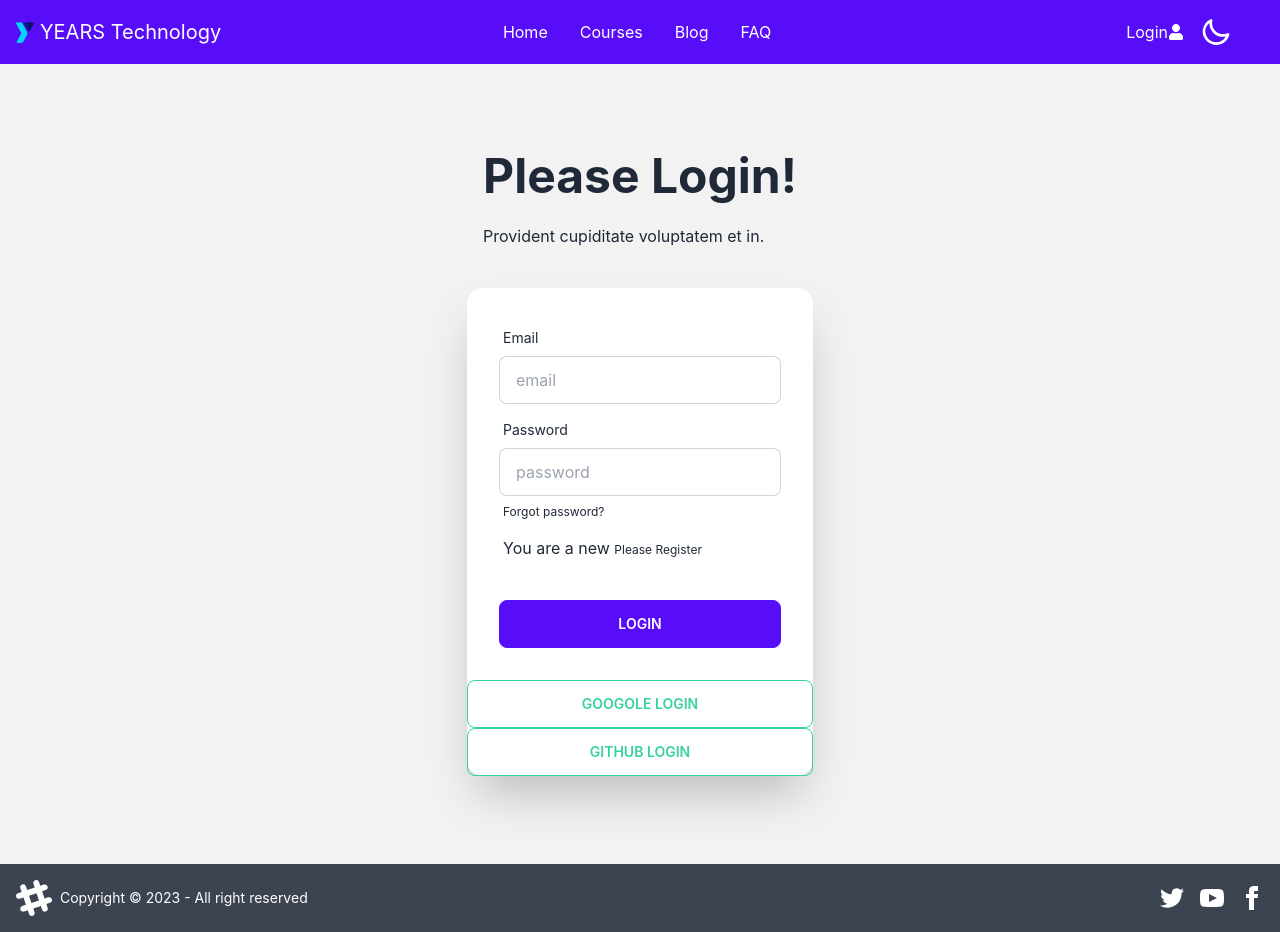
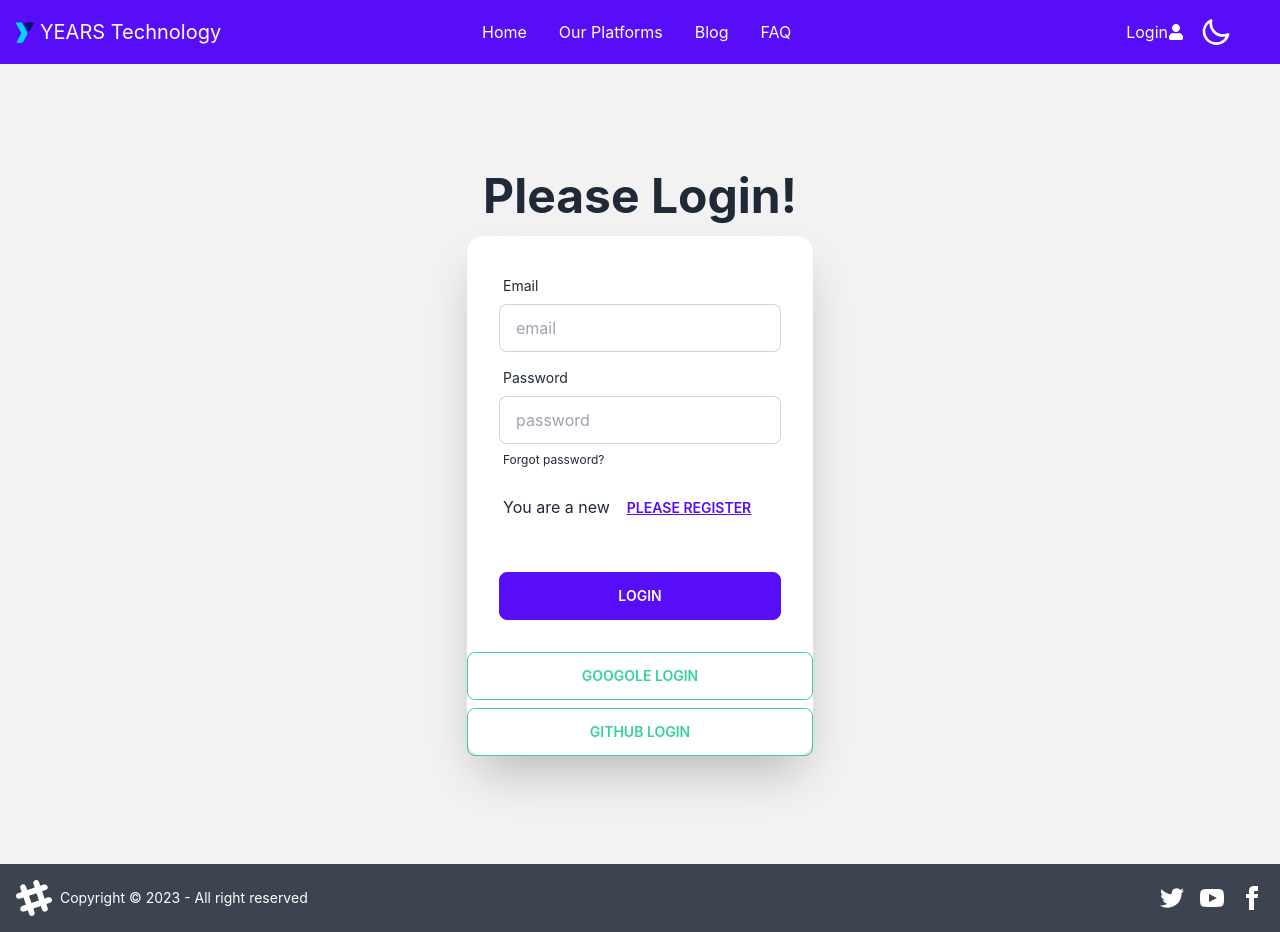
Before and after one commit to Hafiz0073/learning-platform-client-side, a React (Create React App) app: page /login in a window 1280 px wide. Built offline with nearby package versions, Linux system fonts and the light colour scheme; no server answers.

Commit message:
build file create

```diff
--- a/src/Header/Header.js
+++ b/src/Header/Header.js
@@ -42,7 +42,7 @@ const Header = () => {
                 <div className="navbar-center hidden lg:flex">
                     <ul className="menu menu-horizontal px-1">
                         <li><Link to='/'>Home</Link></li>
-                        <li><Link to='/courses'>Courses</Link></li>
+                        <li><Link to='/courses'>Our Platforms</Link></li>
                         <li><Link to='/blog'>Blog</Link></li>
                         <li><Link to='/faq'>FAQ</Link></li>
 
--- a/src/Routes/Route.js
+++ b/src/Routes/Route.js
@@ -18,25 +18,25 @@ export const routes = createBrowserRouter([
             {
                 path: '/',
                 element: <Home></Home>,
-                loader: () => fetch(`http://localhost:5000/courses`)
+                loader: () => fetch(`https://learning-platform-server-side-two.vercel.app/courses`)
 
             },
             {
                 path: '/courses',
                 element: <Courses></Courses>,
-                loader: () => fetch(`http://localhost:5000/courses`)
+                loader: () => fetch(`https://learning-platform-server-side-two.vercel.app/courses`)
 
             },
 
             {
                 path: '/course/:id',
                 element: <Course></Course>,
-                loader: ({ params }) => fetch(`http://localhost:5000/courses/${params.id}`)
+                loader: ({ params }) => fetch(`https://learning-platform-server-side-two.vercel.app/courses/${params.id}`)
             },
             {
                 path: '/checkout/:id',
                 element: <PrivateRoute><Checkout></Checkout></PrivateRoute>,
-                loader: ({ params }) => fetch(`http://localhost:5000/courses/${params.id}`)
+                loader: ({ params }) => fetch(`https://learning-platform-server-side-two.vercel.app/courses/${params.id}`)
 
             },
             {
@@ -51,6 +51,11 @@ export const routes = createBrowserRouter([
                 path: '/login',
                 element: <Login></Login>
             },
+            {
+                path: '*',
+                element: <div><h2>There is no Data</h2></div>
+            }
         ]
     }
+
 ])
--- a/src/components/Courses/Courses.js
+++ b/src/components/Courses/Courses.js
@@ -9,7 +9,7 @@ import LeftSideNav from '../LeftSideNav/LeftSideNav';
 const Courses = () => {
     // const [courses, setCourses] = useState([]);
     // useEffect(() => {
-    //     fetch('http://localhost:5000/courses')
+    //     fetch('https://learning-platform-server-side-two.vercel.app/courses')
     //         .then(res => res.json())
     //         .then(data => setCourses(data))
     // }, [])
--- a/src/components/Home/Home.js
+++ b/src/components/Home/Home.js
@@ -5,13 +5,13 @@ const Home = () => {
     const maincourse = useLoaderData()
     return (
         <div>
-            <div className="hero min-h-screen" style={{ backgroundImage: `url("https://placeimg.com/1000/800/arch")` }}>
+            <div className="hero min-h-screen" style={{ backgroundImage: `url("https://www.themetechmount.com/wordpress/anomica/demo2/wp-content/uploads/sites/5/2019/10/blog-2.jpg")` }}>
                 <div className="hero-overlay bg-opacity-60"></div>
                 <div className="hero-content text-center text-neutral-content">
                     <div className="max-w-md">
-                        <h1 className="mb-5 text-5xl font-bold">Hello there</h1>
-                        <p className="mb-5">Provident cupiditate voluptatem et in. Quaerat fugiat ut assumenda excepturi exercitationem quasi. In deleniti eaque aut repudiandae et a id nisi.</p>
-                        <button className="btn btn-primary">Get Started</button>
+                        <h1 className="mb-5 text-5xl font-bold">Hello Guys</h1>
+                        <p className="mb-5">Welcome to our learning Platform, If Yu want to build up your carieer in Web Field?</p>
+                        <button className="btn btn-primary"><Link to={`/courses`}>Join Us</Link></button>
                     </div>
                 </div>
             </div>
--- a/src/components/LeftSideNav/LeftSideNav.js
+++ b/src/components/LeftSideNav/LeftSideNav.js
@@ -6,7 +6,7 @@ import { Link } from 'react-router-dom';
 const LeftSideNav = () => {
     const [courses, setCourses] = useState([]);
     useEffect(() => {
-        fetch('http://localhost:5000/courses')
+        fetch('https://learning-platform-server-side-two.vercel.app/courses')
             .then(res => res.json())
             .then(data => setCourses(data))
     }, [])
--- a/src/components/Login/Login.js
+++ b/src/components/Login/Login.js
@@ -60,7 +60,7 @@ const Login = () => {
                 <div className="hero-content flex-col">
                     <div className="text-center lg:text-left">
                         <h1 className="text-5xl font-bold">Please Login!</h1>
-                        <p className="py-6">Provident cupiditate voluptatem et in. </p>
+
                     </div>
                     <div className="card flex-shrink-0 w-full max-w-sm shadow-2xl bg-base-100">
                         <form onSubmit={handleSubmit} className="card-body">
@@ -79,7 +79,8 @@ const Login = () => {
                                     <Link className="label-text-alt link link-hover">Forgot password?</Link>
                                 </label>
                                 <label className="label">
-                                    <span>You are a new  <Link to="/register" className="label-text-alt link link-hover">Please Register</Link></span>
+                                    <span>You are a new
+                                        <button className="btn btn-link"><Link to="/register">Please Register</Link></button> </span>
                                 </label>
                             </div>
                             <div className="form-control mt-6">
@@ -87,8 +88,8 @@ const Login = () => {
                             </div>
                         </form>
                         <>
-                            <button onClick={handleGooglesignIn} className="btn btn-outline btn-success">Googole Login</button>
-                            <button onClick={handleGithubsignIn} className="btn btn-outline btn-success">Github Login</button>
+                            <button onClick={handleGooglesignIn} className="btn btn-outline btn-success p-3 mb-2">Googole Login</button>
+                            <button onClick={handleGithubsignIn} className="btn btn-outline btn-success p-3">Github Login</button>
                         </>
 
                     </div>
--- a/src/components/Register/Register.js
+++ b/src/components/Register/Register.js
@@ -72,7 +72,7 @@ const Register = () => {
                 <div className="hero-content flex-col ">
                     <div className="text-center lg:text-left">
                         <h1 className="text-5xl font-bold">Please Register!</h1>
-                        <p className="py-6">Provident cupiditate voluptatem et in. </p>
+
                     </div>
                     <div className="card flex-shrink-0 w-full max-w-sm shadow-2xl bg-base-100">
                         <form onSubmit={handleSubmit} className="card-body">
@@ -99,8 +99,10 @@ const Register = () => {
                                     <span className="label-text">Password</span>
                                 </label>
                                 <input type="password" name="password" placeholder="password" className="input input-bordered" />
+
                                 <label className="label">
-                                    <Link to='/login' className="label-text-alt link link-hover">Aready Have an account</Link>
+                                    <span>Aready Have an account
+                                        <button className="btn btn-link"><Link to="/login">Please Login</Link></button> </span>
                                 </label>
                             </div>
                             <div className="form-control mt-6">
@@ -109,8 +111,8 @@ const Register = () => {
                         </form>
                         <p className='text-danger'>{passwordError}</p>
                         <>
-                            <button onClick={handleGooglesignIn} className="btn btn-outline btn-success">Googole Login</button>
-                            <button onClick={handleGithubsignIn} className="btn btn-outline btn-success">Github Login</button>
+                            <button onClick={handleGooglesignIn} className="btn btn-outline btn-success p-3 mb-2">Googole Login</button>
+                            <button onClick={handleGithubsignIn} className="btn btn-outline btn-success p-3">Github Login</button>
                         </>
                     </div>
                 </div>
```
Also changed, not shown: firebase.json (added), src/Assets/banner.jpg (added), 1 other file (tests, documents, lock files or other folders).
